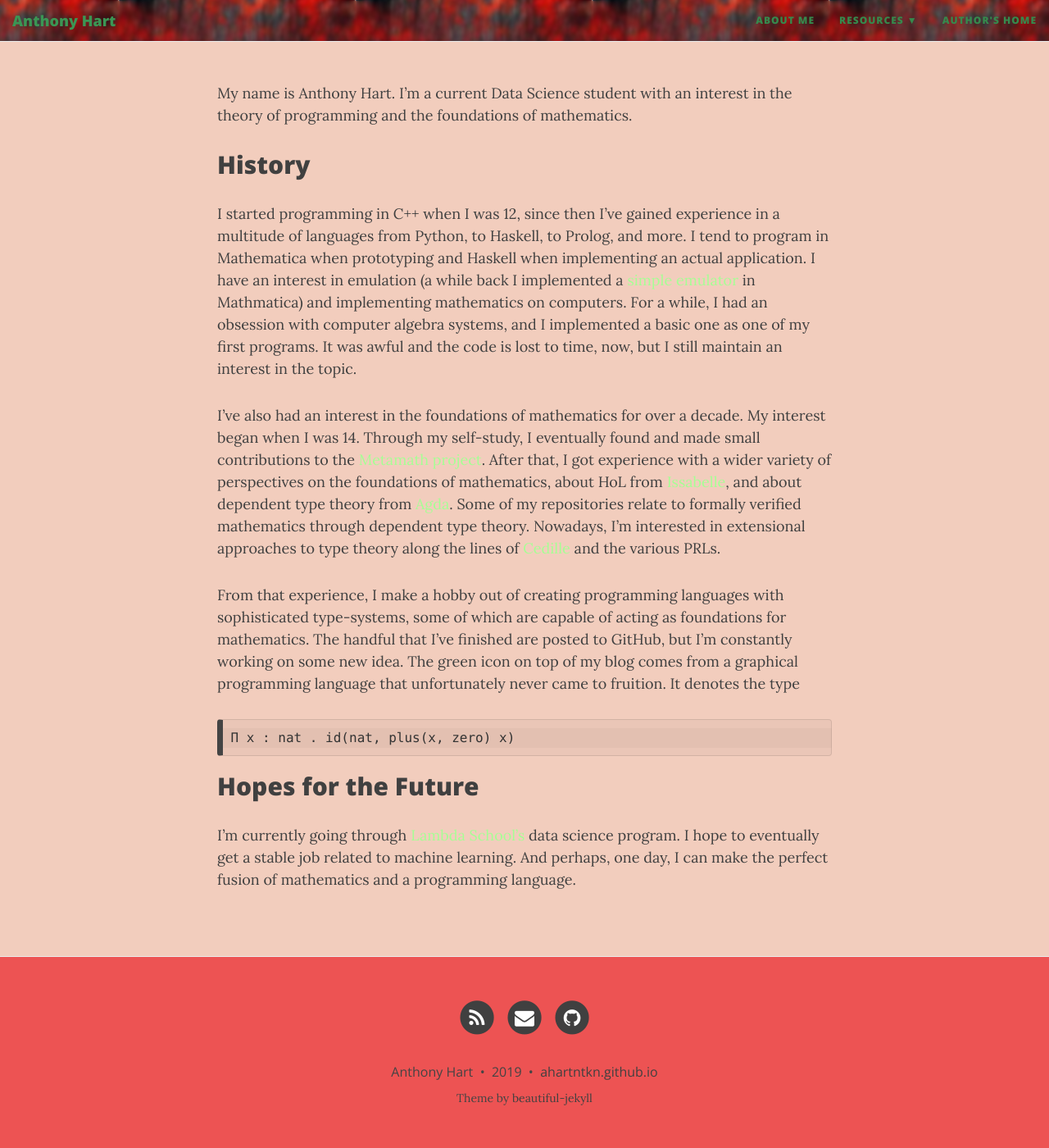
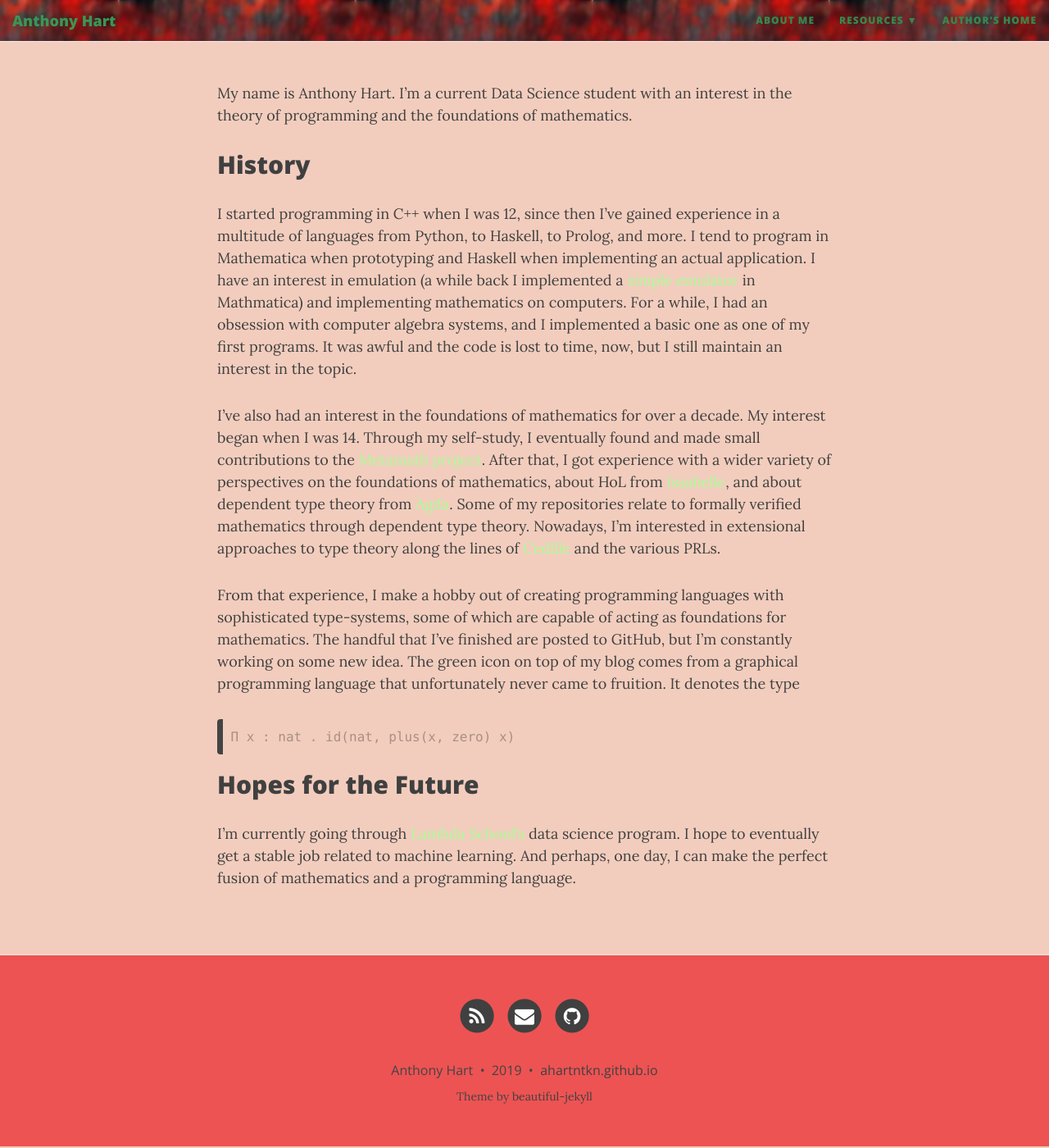
Before and after one commit to AHartNtkn/AHartNtkn.github.io, a Jekyll site: the page built from aboutme.md, in a window 1280 px wide and 1400 px high, scrolled down 143 px. Shown: the whole window at 82% size. Built offline with Jekyll 4.4.1, drawn with Linux system fonts in a browser that asks for light colours; nearby versions of some CDN libraries.

Commit message:
Chacge code block style #1

```diff
--- a/css/main.css
+++ b/css/main.css
@@ -674,10 +674,8 @@ pre {
   margin: 0;
 }
 .highlight > pre {
-  background-image: linear-gradient(
-    rgba(0,0,0,0.06), rgba(0,0,0,0.06) 1.5em, rgba(0,0,0,0.03) 1.5em, rgba(0,0,0,0.03) 3em);
-  background-size: auto 3em;
-  background-position-y: 10px;
+  color: rgba(0,0,0,0.3);
+  background:none
   border: 1px solid rgba(0,0,0,0.1);
   border-left: 7px solid #444;
 }
```
